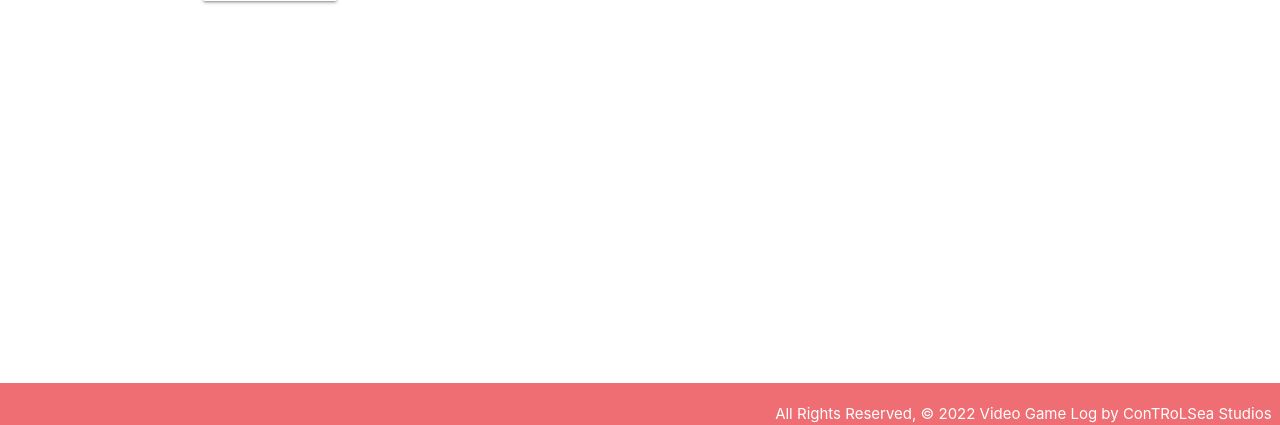
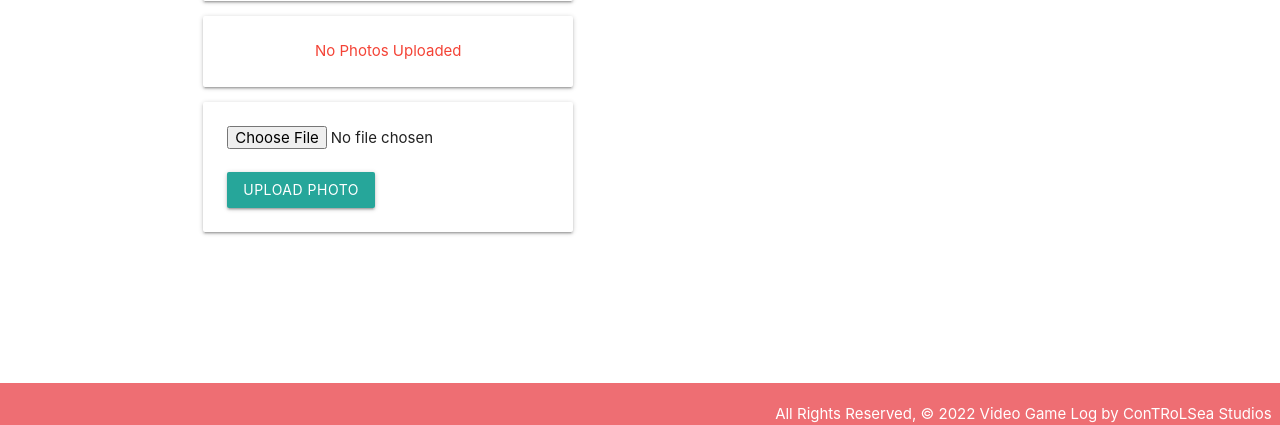
Before and after one commit to Trevor-F83/video_game_log, a Django app: template main_app/templates/games/detail.html in a window 1280 px wide. Shown: the part 375-800 px from the top of the page. Run offline with Django 4.2, Linux system fonts and the light colour scheme; the template is opened without the code that fills it, so the values that code supplies are empty.

Commit message:
wip: user can now upload photos

```diff
--- a/main_app/templates/base.html
+++ b/main_app/templates/base.html
@@ -5,7 +5,7 @@
     <meta charset="UTF-8" />
     <meta name="viewport" content="width=device-width, initial-scale=1.0" />
     <meta http-equiv="X-UA-Compatible" content="ie=edge" />
-    <title>Cat Collector</title>
+    <title>Video Game Log</title>
     <link
       rel="stylesheet"
       href="https://cdnjs.cloudflare.com/ajax/libs/materialize/1.0.0/css/materialize.min.css"
--- a/main_app/templates/games/detail.html
+++ b/main_app/templates/games/detail.html
@@ -17,6 +17,24 @@
                 <a href="{% url 'games_delete' game.id %}">Delete</a>
             </div>
         </div>
+        {% for photo in game.photo_set.all %}
+        <img class="responsive-img card-panel" src="{{ photo.url }}" alt="game.name">
+        {% empty %}
+        <div class="card-panel red-text center-align">No Photos Uploaded</div>
+        {% endfor %}
+        <form
+            action="{% url 'add_photo' game.id %}"
+            class="card-panel"
+            method="POST"
+            enctype="multipart/form-data"
+        >
+            {% csrf_token %}
+            <input type="file" name="photo-file" />
+            <br />
+            <br />
+            <input type="submit" class="btn" value="Upload Photo">
+        </form>
     </div>
+
 </div>
 {% endblock %}
--- a/main_app/urls.py
+++ b/main_app/urls.py
@@ -10,5 +10,5 @@ urlpatterns = [
     path('games/create/', views.GameCreate.as_view(), name='games_create'),
     path('games/<int:pk>/update/', views.GameUpdate.as_view(), name='games_update'),
     path('games/<int:pk>/delete/', views.GameDelete.as_view(), name='games_delete'),
-
+    path('games/<int:game_id>/add_photo/', views.add_photo, name='add_photo'),
 ]
```
Also changed, not shown: main_app/views.py (+37 -9 lines).
